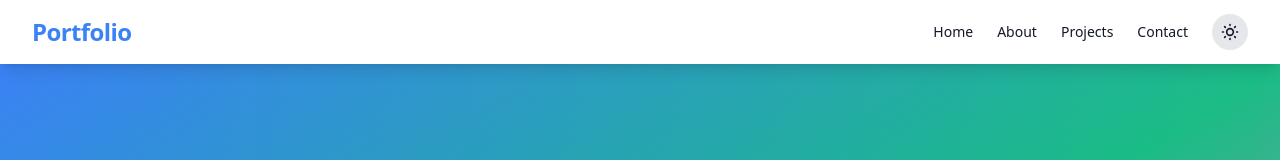
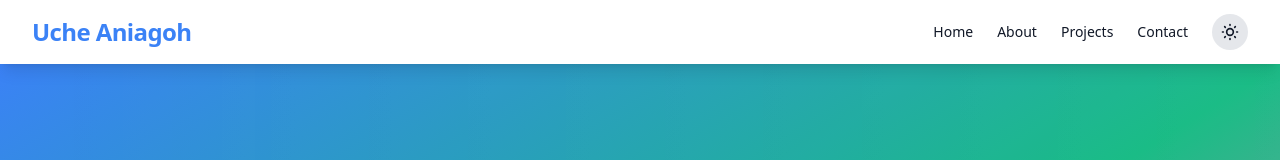
Before and after one commit to ucheaniagoh/ucheaniagoh.github.io, a plain HTML site: page index.html in a window 1280 px wide. Shown: the top 160 px of the page. Drawn offline with nearby package versions, Linux system fonts and the light colour scheme.

Commit message:
Update index.html

```diff
--- a/index.html
+++ b/index.html
@@ -57,7 +57,7 @@
         <div class="max-w-7xl mx-auto px-4 sm:px-6 lg:px-8">
             <div class="flex justify-between h-16">
                 <div class="flex items-center">
-                    <h1 class="text-2xl font-extrabold text-primary tracking-tight">Portfolio</h1>
+                    <h1 class="text-2xl font-extrabold text-primary tracking-tight">Uche Aniagoh</h1>
                 </div>
                 <div class="flex items-center space-x-6">
                     <a href="#home" class="text-sm font-medium hover:text-secondary transition-colors duration-200">Home</a>
```
